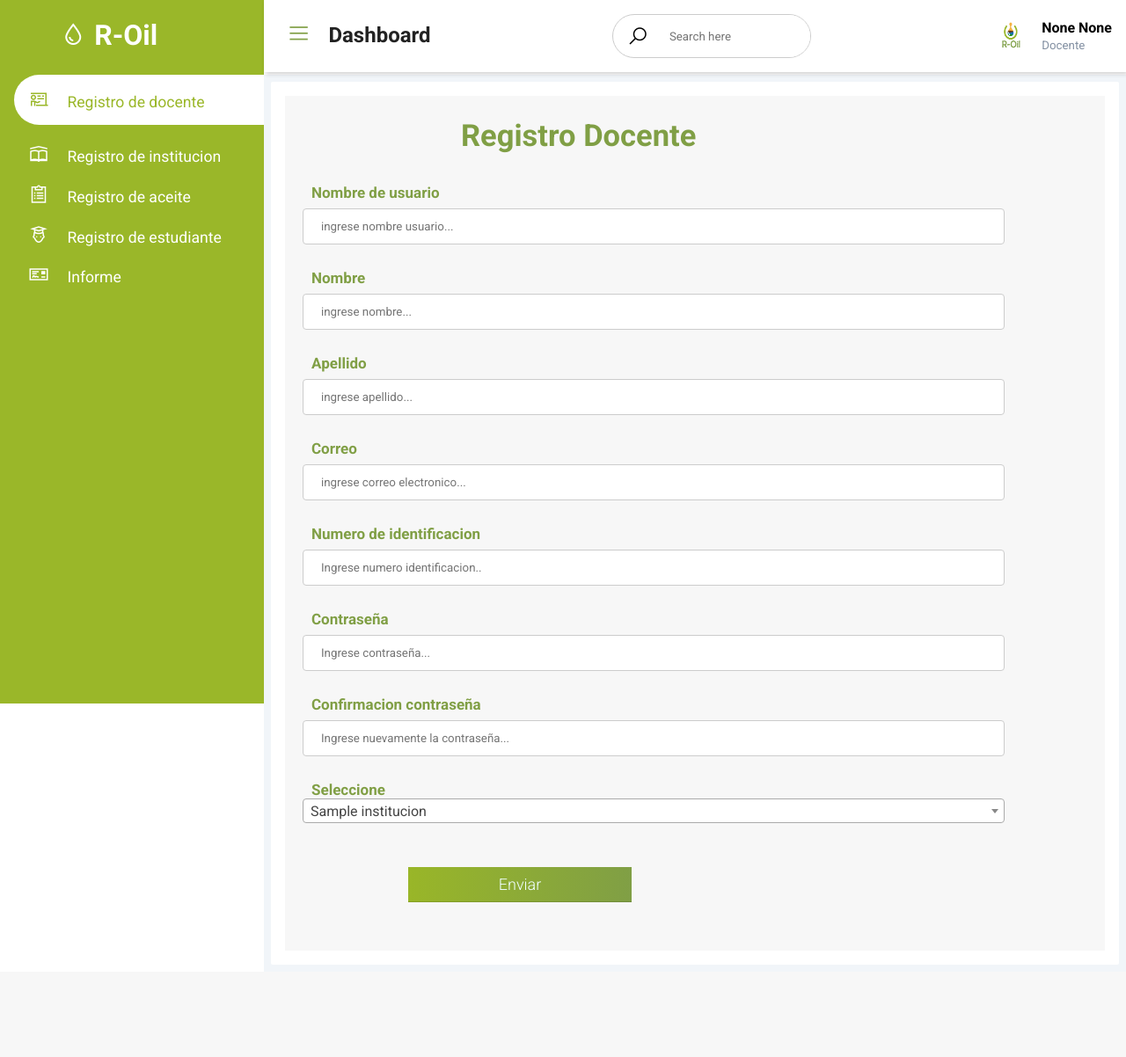
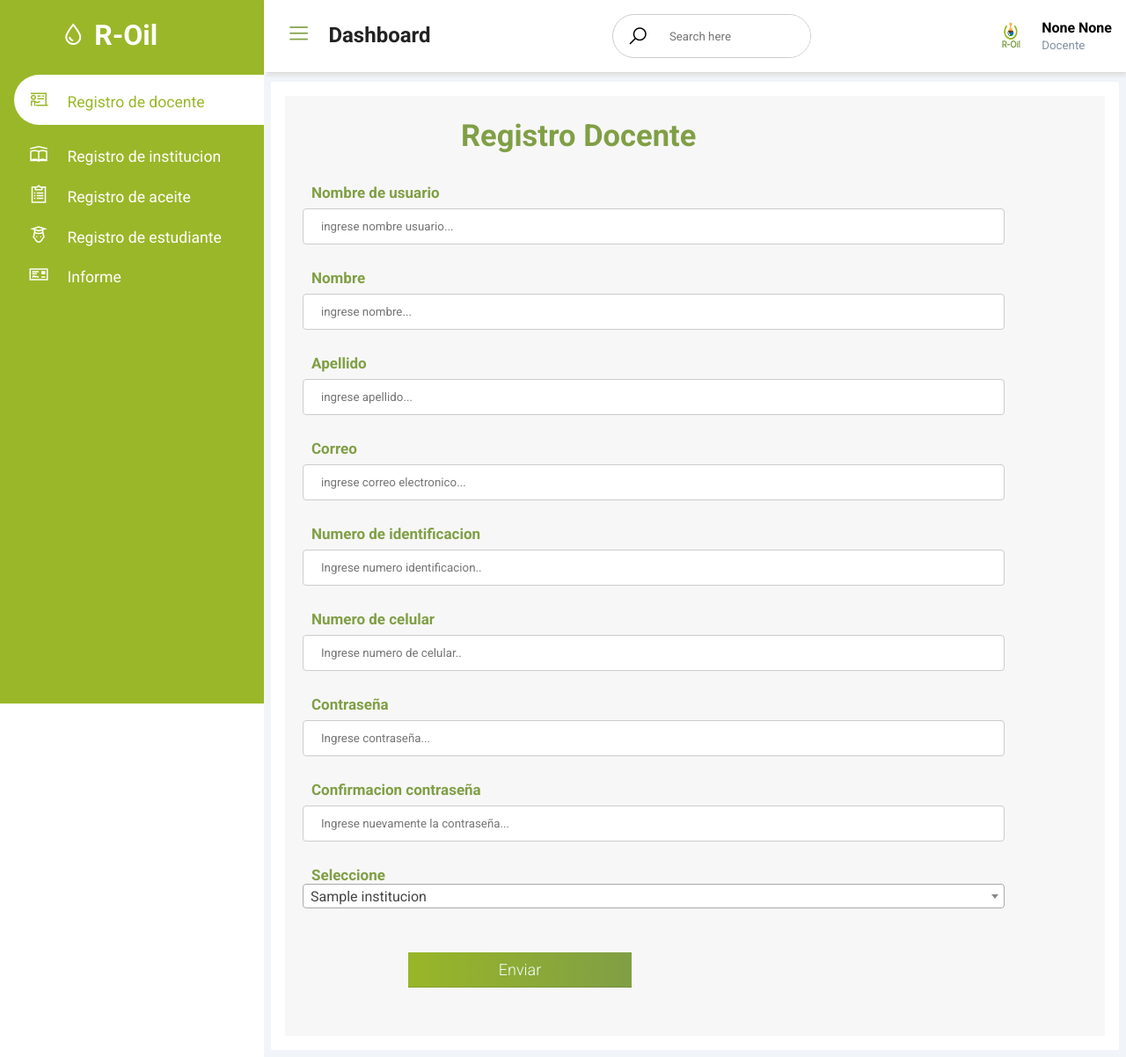
Before and after one commit to dgomezc1/R-Oil, a Django app: page /docentes/registro/ in a window 1280 px wide. Shown: the whole page at 88% size. Before the commit the page ends 1026 px from the top, so only its background shows below. Run offline with Django 3.2, Linux system fonts and the light colour scheme; a user stored in the database is signed in; tables that the repository leaves empty hold one stand-in row (values such as "Sample post"); some libraries are stand-ins or nearby versions.

Commit message:
Creacion de super usuario, remodelamiento de formulario docente, cambios en el template de registro docente

```diff
--- a/docente/forms.py
+++ b/docente/forms.py
@@ -1,10 +1,14 @@
 from django import forms
+from docente.models import Docente
+from estudiante.models import Estudiante
 from usuario.models import User
 from django.contrib.auth.models import Group
 
 class FormularioDocente(forms.ModelForm):
     ni = forms.IntegerField(label='numero identificacion',required=True,
     widget=forms.NumberInput(attrs={'placeholder':'Ingrese numero identificacion..'}))
+    telefono = forms.IntegerField(label='numero celular',required=True,
+    widget=forms.NumberInput(attrs={'placeholder':'Ingrese numero de celular..'}))
     password1 = forms.CharField(label='contraseña', widget=forms.PasswordInput(
         attrs={
             'class':'form-control',
@@ -54,18 +58,31 @@ class FormularioDocente(forms.ModelForm):
 
     def clean_ni(self):
         ni_usuario = self.cleaned_data["ni"]
-        if User.objects.filter(ni = ni_usuario).exists():
+        if Docente.objects.filter(ni = ni_usuario).exists() or Estudiante.objects.filter(ni = ni_usuario).exists():
             raise forms.ValidationError('El numero de identficacion no se encuentra disponible')
         return ni_usuario
+
+    def clean_telefono(self):
+        telefono = self.cleaned_data["telefono"]
+        if telefono<2999999999 or telefono>3999999999:
+            raise forms.ValidationError('El numero de celular no es valido')
+        return telefono
 
     def crear_usuario(self, institucion):
         grupo = Group.objects.get(name = "docentes")
         user = User.objects.create_user(self.cleaned_data['username'], self.cleaned_data['email'])
         user.last_name = self.cleaned_data['last_name']
         user.first_name = self.cleaned_data['first_name']
-        user.ni = self.cleaned_data['ni']
-        user.institucion = institucion
+        #user.ni = self.cleaned_data['ni']
+        #user.institucion = institucion
         user.docente = True
         user.groups.add(grupo)
         user.set_password(self.cleaned_data['password1'])
         user.save()
+        datos = {
+            'user': user,
+            'ni': self.cleaned_data['ni'],
+            'institucion': institucion,
+            'telefono': self.cleaned_data['telefono']
+        }
+        docente = Docente.objects.create(**datos)
--- a/docente/templates/registro.html
+++ b/docente/templates/registro.html
@@ -86,6 +86,19 @@
                     {% endif %}
                 </div>
                 <div class = "opciones">
+                    <label for="{{f.id_for_label}}">Numero de celular</label>
+                    <div class="form-warp">
+                        {{form.telefono}}
+                    </div>
+                    {% if form.telefono.errors %}
+                    <ul>
+                        {% for error in form.telefono.errors %}
+                            <li class="errores">{{error}}</li>
+                        {% endfor %}
+                    </ul>
+                    {% endif %}
+                </div>
+                <div class = "opciones">
                     <label for="{{f.id_for_label}}">Contraseña</label>
                     <div class="form-warp">
                         {{form.password1}}
```
Also changed, not shown: db.sqlite3.
